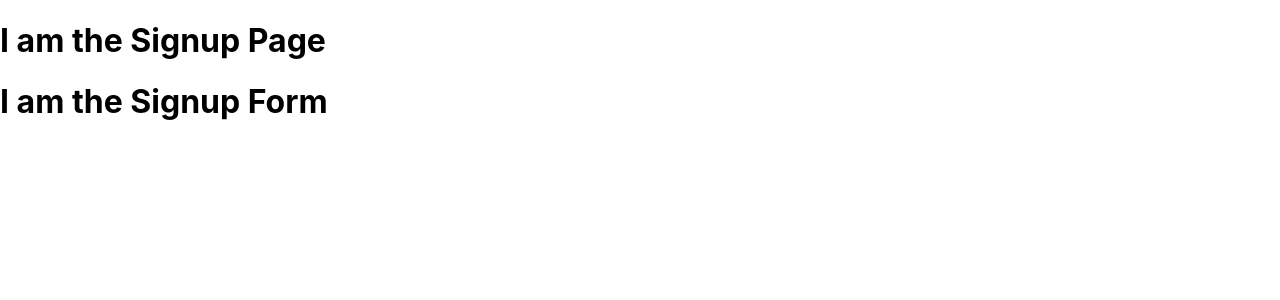
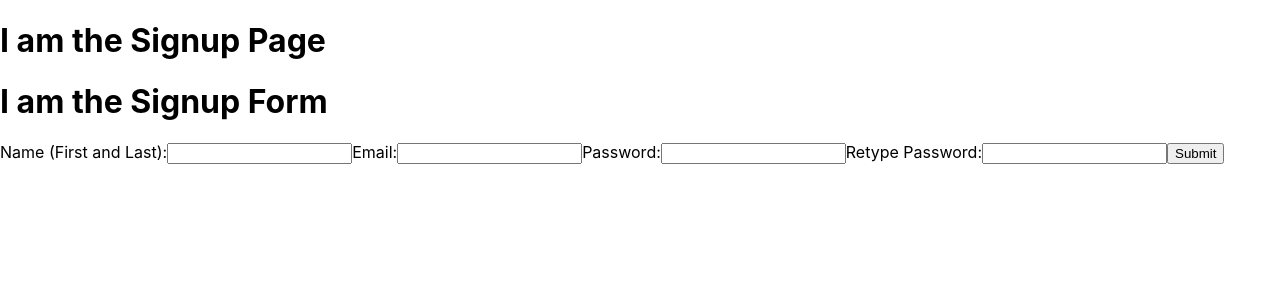
Before and after one commit to pirainogi/garden-pi-frontend, a React (Create React App) app: page /signup in a window 1280 px wide. Shown: the top 300 px of the page. Built offline with nearby package versions, Linux system fonts and the light colour scheme.

Commit message:
login form, signup form

```diff
--- a/src/components/loginForm.js
+++ b/src/components/loginForm.js
@@ -15,7 +15,6 @@ class LoginForm extends Component {
 
   handleSubmit = (e) => {
     e.preventDefault()
-
   }
 
   render(){
--- a/src/components/signupForm.js
+++ b/src/components/signupForm.js
@@ -1,12 +1,52 @@
-import React from 'react';
+import React, { Component } from 'react';
 
-const SignupForm = () => {
+class SignupForm extends Component {
 
+  state = {
+    name: '',
+    email: '',
+    password: '',
+    matching_password: ''
+  }
+
+  handleChange = (e) => {
+    this.setState({
+      [e.target.name]: e.target.value
+    })
+  }
+
+  handleSubmit = (e) => {
+    e.preventDefault()
+  }
+
+  render(){
+    console.log(this.state);
     return(
       <div>
         <h1>I am the Signup Form</h1>
+        <form>
+        <label>
+          Name (First and Last):
+          <input type="text" name="name" onChange={this.handleChange} value={this.state.name}/>
+        </label>
+          <label>
+            Email:
+            <input type="text" name="email" onChange={this.handleChange} value={this.state.email}/>
+          </label>
+          <label>
+            Password:
+            <input type="password" name="password" onChange={this.handleChange} value={this.state.password}/>
+          </label>
+          <label>
+            Retype Password:
+            <input type="password" name="matching_password" onChange={this.handleChange} value={this.state.matching_password}/>
+          </label>
+          <input type="submit" value="Submit" />
+        </form>
       </div>
     )
   }
 
+}//end of class
+
 export default SignupForm;
```
Lines whose indentation alone changed are shown as unchanged.
